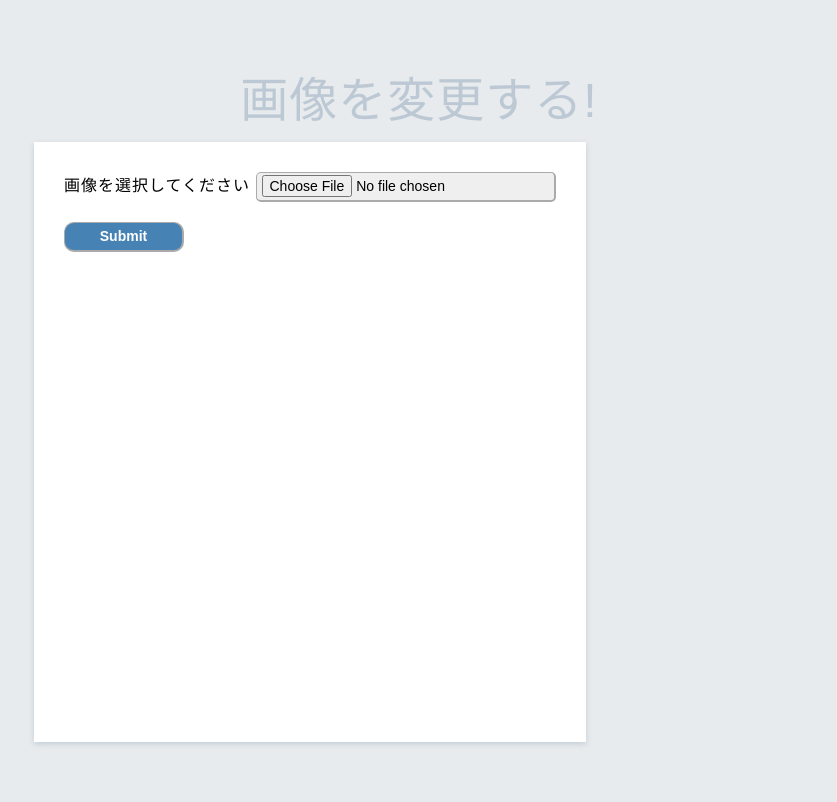
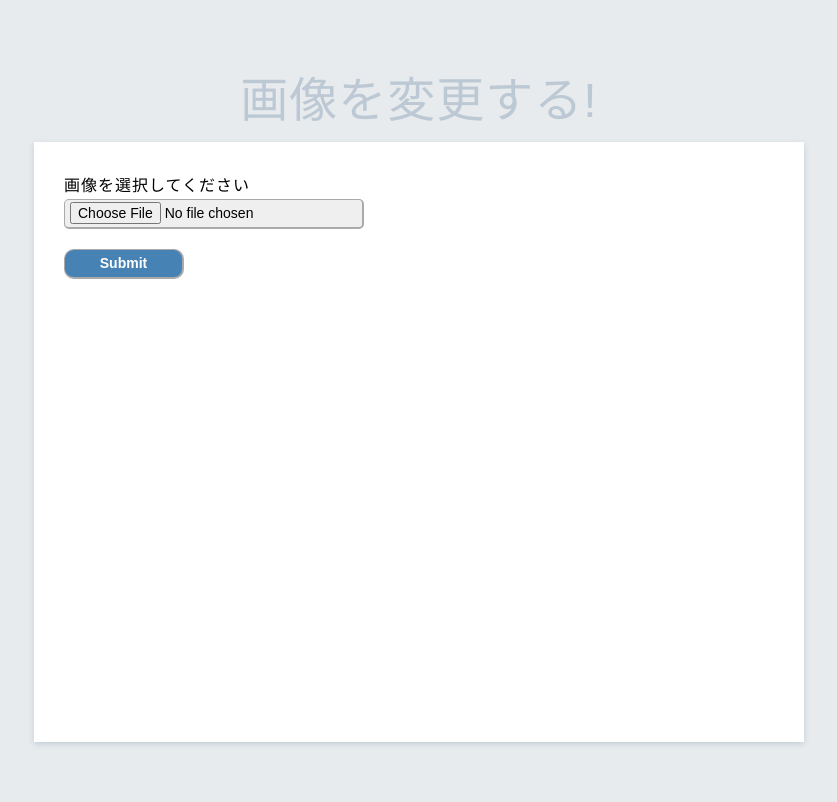
Before and after one commit to okamu0414/PictureThread, a Rails app: page /thread/1/image_edit in a window 1280 px wide. Shown: the part 64-866 px from the top of the page, without its empty margins (221-1058 px from the left). Run offline with Rails 7, Linux system fonts and the light colour scheme; the visitor is signed in with stand-in values (Sample User, id 1); data that the repository does not hold is empty; style sheets or scripts are compiled from the project's sources; some libraries are stand-ins or nearby versions.

Commit message:
Update CSS

```diff
--- a/app/assets/stylesheets/thread.scss
+++ b/app/assets/stylesheets/thread.scss
@@ -39,7 +39,7 @@
 
 .thread-body{
     display: inline-block;
-    min-width:  800px;
+    width:  100%;
     min-height: 600px;
     height: auto;
     background-color: white;
@@ -159,6 +159,9 @@
 }
 
 /* thread/create ========================= */
+// .thread-create-form {
+//     margin-left: 200px;
+// }
 
 .thread-create-form p{
     font-size: 28px;
--- a/app/views/thread/image_edit.html.erb
+++ b/app/views/thread/image_edit.html.erb
@@ -6,7 +6,7 @@
         <div class="form">
             <div class="thread-body">
                 <%= form_tag("/thread/#{@thread.id}/image_changed", multipart: true)do %>
-                    画像を選択してください
+                    <p class="min-font">画像を選択してください</p>
                     <input type="file" name="image">
                     <input type="submit">
                 <% end %>
```
Also changed, not shown: 1 other file.
